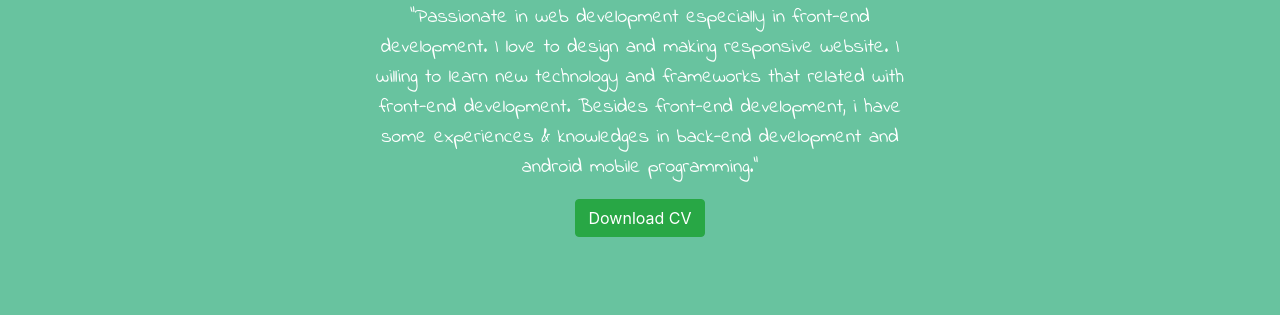
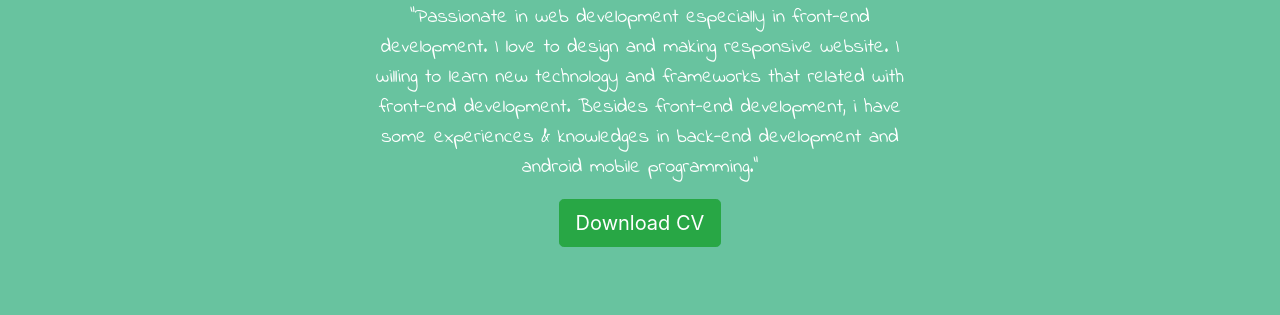
Before and after one commit to renaldykharisma/myfotopolio, a plain HTML site: page index.html in a window 1280 px wide. Shown: the part 1134-1449 px from the top of the page. Drawn offline with nearby package versions, Linux system fonts and the light colour scheme; some packages are replaced by stand-ins of ours.

Commit message:
perubahan11

```diff
--- a/index.html
+++ b/index.html
@@ -81,7 +81,7 @@
              I willing to learn new technology and frameworks that related with front-end development. Besides front-end development,
              i have some experiences & knowledges in back-end development and android mobile programming."</p>
              <div class="text-center">
-            <button href="https://drive.google.com/open?id=1hHvJ0Zh4phAOjF_S2i-xJqe5KRDERrdX" type="button" class = "btn btn-success">Download CV</button>
+                <a href="https://drive.google.com/open?id=1hHvJ0Zh4phAOjF_S2i-xJqe5KRDERrdX" class="btn btn-success btn-lg">Download CV</a>
         </div>
         </div>
     </div>
```
